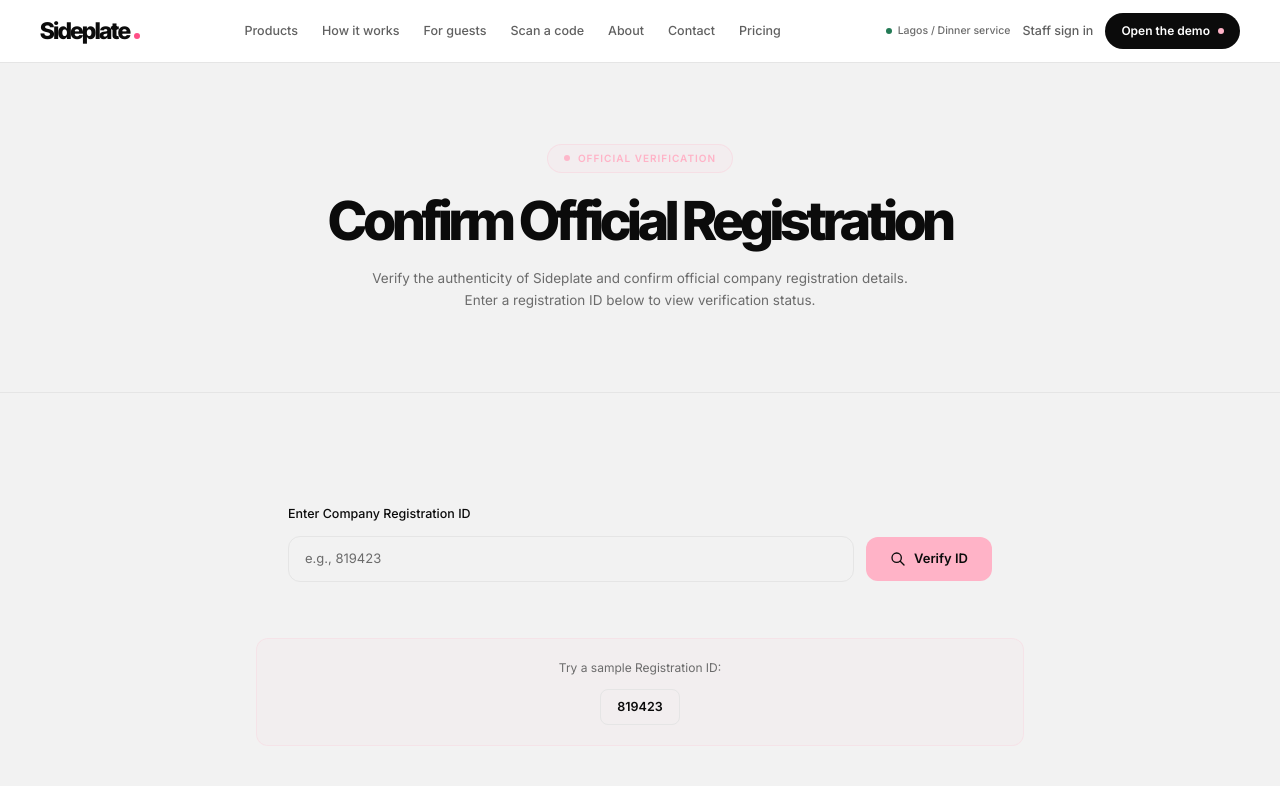
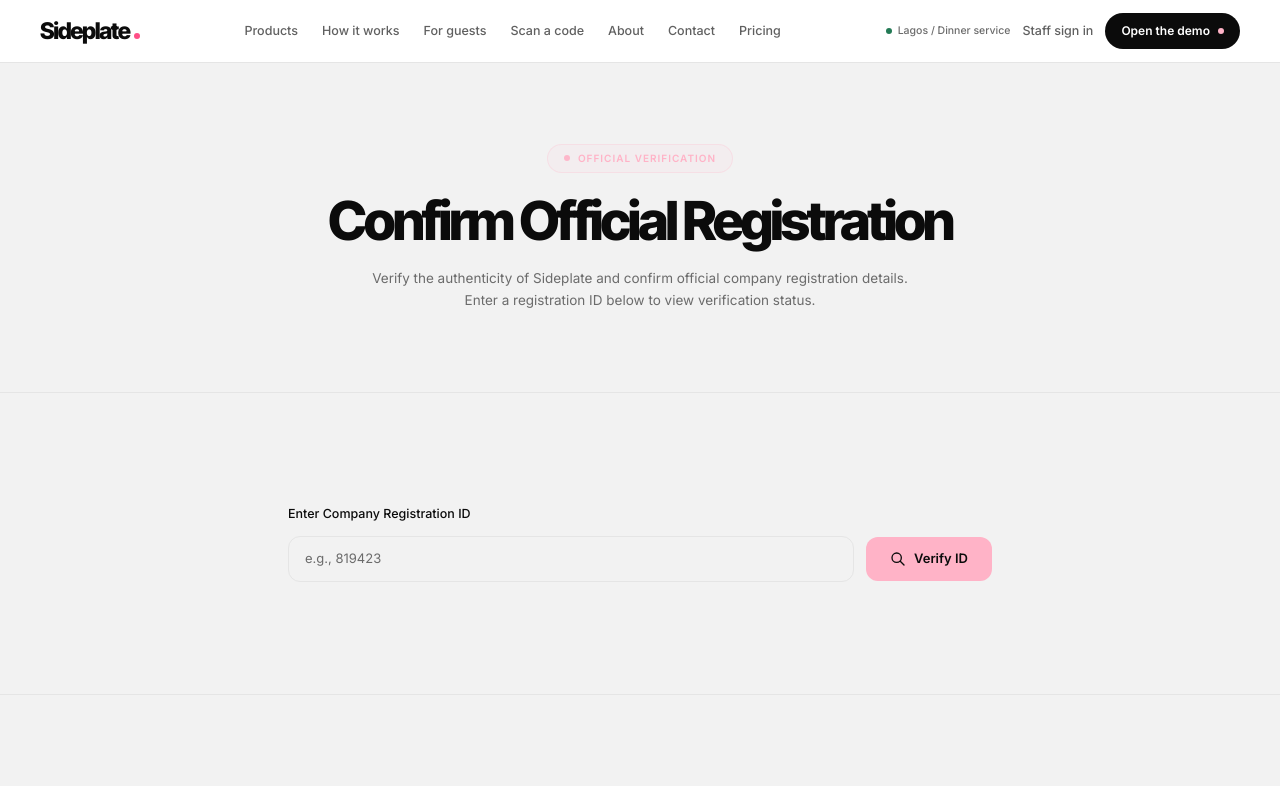
Before and after one commit to izzychils/qr, a Next.js app: page /verify in a window 1280 px wide. Shown: the top 786 px of the page. Built offline with nearby package versions, Linux system fonts and the light colour scheme.

Commit message:
fix: remove sample registration ID display from verification page

```diff
--- a/src/components/verification-card.tsx
+++ b/src/components/verification-card.tsx
@@ -364,23 +364,6 @@ export function VerificationCard() {
           </button>
         </div>
       )}
-
-      {/* Quick Demo Info */}
-      <div className="mt-6 rounded-xl border border-pink/20 bg-pink/5 p-5 text-center">
-        <p className="mb-3 text-[12px] text-muted">
-          Try a sample Registration ID:
-        </p>
-        <button
-          onClick={() => {
-            setRegIdValue("819423");
-            setResult(null);
-            setNotFound(false);
-          }}
-          className="rounded-lg border border-line bg-card px-4 py-2 font-mono text-[12.5px] font-semibold text-forest transition-all hover:bg-surface"
-        >
-          819423
-        </button>
-      </div>
     </div>
   );
 }
```
